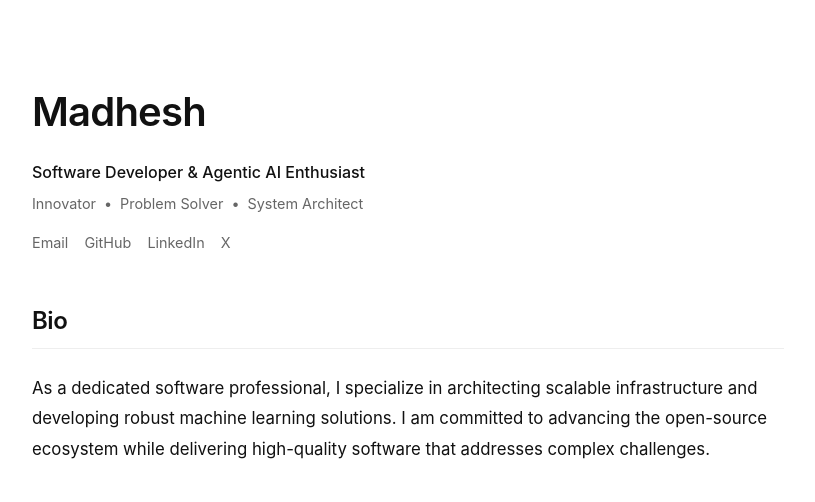
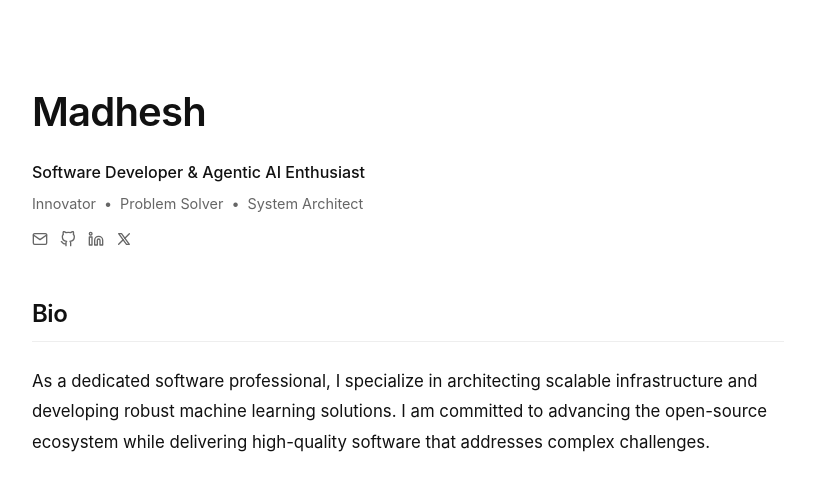
Before and after one commit to madhesh60/portfolio, a plain HTML site: page index.html in a window 1280 px wide. Shown: the top 502 px of the page, without its empty margins (232-1047 px from the left). Drawn offline with Linux system fonts and the light colour scheme.

Commit message:
add svg for socials

```diff
--- a/index.html
+++ b/index.html
@@ -18,14 +18,22 @@
       <span>Problem Solver</span> &bull;
       <span>System Architect</span>
     </div>
-    <div class="header-links">
-      <a href="mailto:madheshsasikala81@gmail.com">Email</a>
-      <a href="https://github.com/madhesh60">GitHub</a>
-      <a href="https://www.linkedin.com/in/madhesh60">LinkedIn</a>
-      <a href="https://x.com/madhesh00">X</a>
+    <div class="header-links" style="display: flex; flex-wrap: wrap;">
+      <a href="mailto:madheshsasikala81@gmail.com" style="display: inline-flex; align-items: center; gap: 6px;">
+        <svg width="16" height="16" viewBox="0 0 24 24" fill="none" stroke="currentColor" stroke-width="2" stroke-linecap="round" stroke-linejoin="round"><path d="M4 4h16c1.1 0 2 .9 2 2v12c0 1.1-.9 2-2 2H4c-1.1 0-2-.9-2-2V6c0-1.1.9-2 2-2z"/><polyline points="22,6 12,13 2,6"/></svg>
+      </a>
+      <a href="https://github.com/madhesh60" style="display: inline-flex; align-items: center; gap: 6px;">
+        <svg width="16" height="16" viewBox="0 0 24 24" fill="none" stroke="currentColor" stroke-width="2" stroke-linecap="round" stroke-linejoin="round"><path d="M9 19c-5 1.5-5-2.5-7-3m14 6v-3.87a3.37 3.37 0 0 0-.94-2.61c3.14-.35 6.44-1.54 6.44-7A5.44 5.44 0 0 0 20 4.77 5.07 5.07 0 0 0 19.91 1S18.73.65 16 2.48a13.38 13.38 0 0 0-7 0C6.27.65 5.09 1 5.09 1A5.07 5.07 0 0 0 5 4.77a5.44 5.44 0 0 0-1.5 3.78c0 5.42 3.3 6.61 6.44 7A3.37 3.37 0 0 0 9 18.13V22"/></svg>
+      </a>
+      <a href="https://www.linkedin.com/in/madhesh60" style="display: inline-flex; align-items: center; gap: 6px;">
+        <svg width="16" height="16" viewBox="0 0 24 24" fill="none" stroke="currentColor" stroke-width="2" stroke-linecap="round" stroke-linejoin="round"><path d="M16 8a6 6 0 0 1 6 6v7h-4v-7a2 2 0 0 0-2-2 2 2 0 0 0-2 2v7h-4v-7a6 6 0 0 1 6-6z"/><rect x="2" y="9" width="4" height="12"/><circle cx="4" cy="4" r="2"/></svg>
+      </a>
+      <a href="https://x.com/madhesh00" style="display: inline-flex; align-items: center; gap: 6px;">
+        <svg width="16" height="16" viewBox="0 0 24 24" fill="none" stroke="currentColor" stroke-width="2" stroke-linecap="round" stroke-linejoin="round"><path d="M4 4l11.733 16h4.267l-11.733 -16z"/><path d="M4 20l6.768 -6.768m2.46 -2.46l6.772 -6.772"/></svg>
+      </a>
     </div>
   </div>
-  <img src="assets/photo.jpg" alt="Madhesh" class="profile-img" onerror="this.style.display='none'">
+  <img src="Assets/photo.jpg" alt="Madhesh" class="profile-img" onerror="this.style.display='none'">
 </header>
 
 <section id="bio" style="margin-bottom: 48px;">
```
